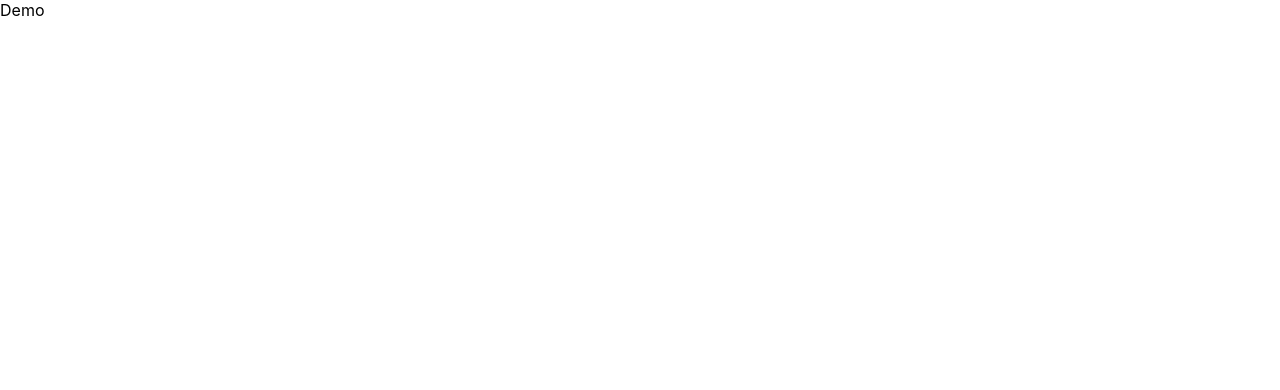
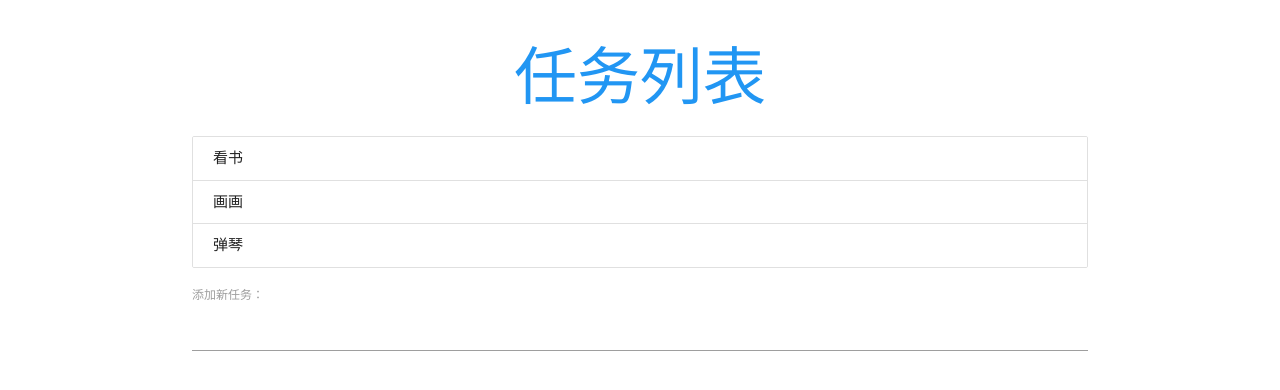
Before and after one commit to jackniu/react-demo, a React (Create React App) app: page / in a window 1280 px wide. Shown: the top 390 px of the page. Built offline with nearby package versions, Linux system fonts and the light colour scheme.

Commit message:
Todo demo.

```diff
--- a/public/index.html
+++ b/public/index.html
@@ -24,6 +24,8 @@
       work correctly both with client-side routing and a non-root public URL.
       Learn how to configure a non-root public URL by running `npm run build`.
     -->
+    <!-- Compiled and minified CSS -->
+    <link rel="stylesheet" href="https://cdnjs.cloudflare.com/ajax/libs/materialize/1.0.0/css/materialize.min.css">
     <title>React App</title>
   </head>
   <body>
--- /dev/null
+++ b/src/AddTodo.js
@@ -0,0 +1,31 @@
+import React from 'react'
+
+class AddTodo extends React.Component {
+    state = {
+        title: '',
+    }
+    handleChange = (e) => {
+        this.setState({
+            title: e.target.value,
+        })
+    }
+    handleSubmit = (e) => {
+        e.preventDefault();
+        this.props.addTodo(this.state);
+        this.setState({
+            title: ''
+        })
+    }
+    render() {
+        return (
+            <div>
+                <form onSubmit={this.handleSubmit}>
+                    <label>添加新任务：</label>
+                    <input type="text" onChange={this.handleChange} value={this.state.title} />
+                </form>
+            </div>
+        )
+    }
+}
+
+export default AddTodo
--- a/src/App.css
+++ /dev/null
@@ -1,38 +0,0 @@
-.App {
-  text-align: center;
-}
-
-.App-logo {
-  height: 40vmin;
-  pointer-events: none;
-}
-
-@media (prefers-reduced-motion: no-preference) {
-  .App-logo {
-    animation: App-logo-spin infinite 20s linear;
-  }
-}
-
-.App-header {
-  background-color: #282c34;
-  min-height: 100vh;
-  display: flex;
-  flex-direction: column;
-  align-items: center;
-  justify-content: center;
-  font-size: calc(10px + 2vmin);
-  color: white;
-}
-
-.App-link {
-  color: #61dafb;
-}
-
-@keyframes App-logo-spin {
-  from {
-    transform: rotate(0deg);
-  }
-  to {
-    transform: rotate(360deg);
-  }
-}
--- a/src/App.js
+++ b/src/App.js
@@ -1,9 +1,41 @@
-function App() {
-  return (
-    <div className="App">
-      Demo
-    </div>
-  );
+import React from 'react';
+import AddTodo from './AddTodo';
+import Todos from './Todos';
+
+class App extends React.Component {
+    state = {
+        todos: [
+            { title: '看书', id: 1 },
+            { title: '画画', id: 2 },
+            { title: '弹琴', id: 3 },
+        ]
+    }
+    deleteTodo = (id) => {
+        const todos = this.state.todos.filter(todo => {
+            return todo.id !== id;
+        })
+
+        this.setState({
+            todos,
+        })
+    }
+    addTodo = (todo) => {
+        // console.log(todo);
+        todo.id = Math.random();
+        const todos = [...this.state.todos, todo];
+        this.setState({
+            todos,
+        })
+    }
+    render() {
+        return (
+            <div className="todo-app container">
+                <h1 className="center blue-text">任务列表</h1>
+                <Todos todos={this.state.todos} deleteTodo={this.deleteTodo} />
+                <AddTodo addTodo={this.addTodo} />
+            </div>
+        );
+    }
 }
 
 export default App;
--- /dev/null
+++ b/src/Todos.js
@@ -0,0 +1,21 @@
+import React from 'react'
+
+const Todos = (props) => {
+    const { todos, deleteTodo } = props;
+    const todoList = todos.length ? (todos.map(todo => {
+        return (
+            <div className="collection-item" key={todo.id}>
+                <div onClick={() => deleteTodo(todo.id)}>{todo.title}</div>
+            </div>
+        )
+    })) : (
+            <p className="center">恭喜你完成了所有的待办事项！</p>
+        )
+    return (
+        <div className="todos collection">
+            {todoList}
+        </div>
+    )
+}
+
+export default Todos
```
